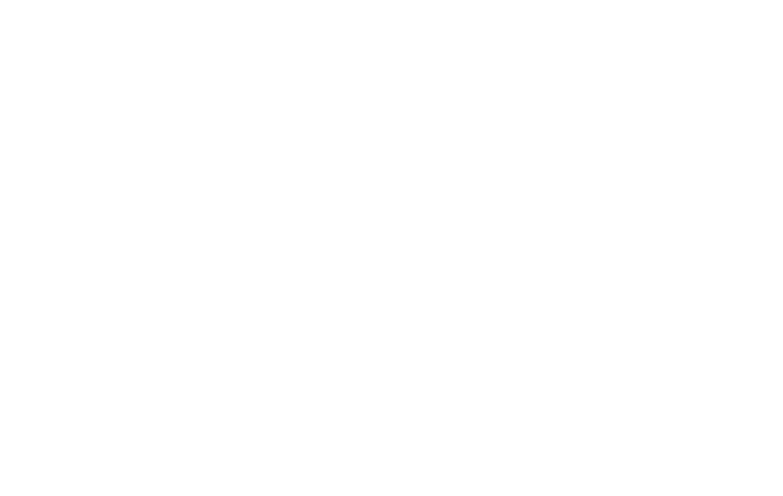
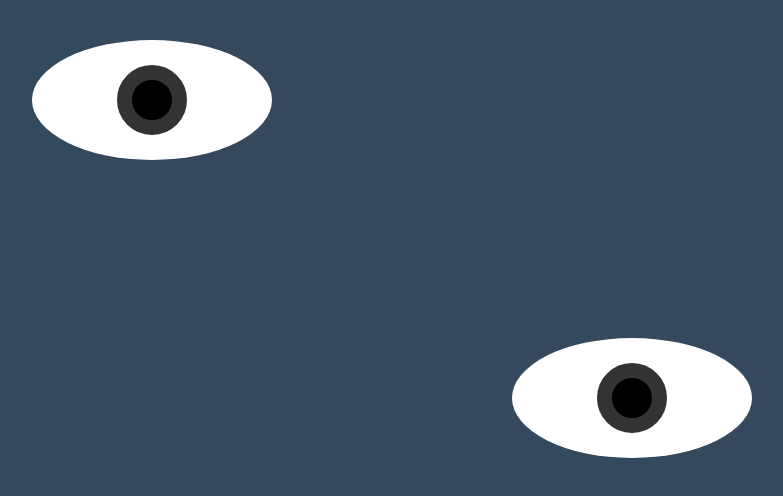
Before and after one commit to StanislavFedyna/eyes-follow-mouse-cursor, a plain HTML site: page index.html in a window 1280 px wide. Shown: the whole page, without its empty margins (8-791 px from the left). Drawn offline with Linux system fonts and the light colour scheme.

Commit message:
finished styling of eyes, added js file

```diff
--- a/css/style.css
+++ b/css/style.css
@@ -0,0 +1,51 @@
+body{
+  margin: 0;
+  padding: 0;
+  background: #34495e;
+}
+.eyes{
+  position: absolute;
+  top: 50%;
+  transform: translateY(-50%);
+  -webkit-transform: translateY(-50%);
+  -moz-transform: translateY(-50%);
+  -ms-transform: translateY(-50%);
+  -o-transform: translateY(-50%);
+  width: 100%;
+  text-align: center;
+}
+
+.eye{
+  width: 240px;
+  height: 120px;
+  background: #fff;
+  display: inline-block;
+  margin: 40px;
+  border-radius: 50%;
+  -webkit-border-radius: 50%;
+  -moz-border-radius: 50%;
+  -ms-border-radius: 50%;
+  -o-border-radius: 50%;
+  position: relative;
+  overflow: hidden;
+}
+
+.ball{
+  width: 40px;
+  height: 40px;
+  background: #000;
+  position: absolute;
+  top:50%;
+  left: 50%;
+  transform: translate(-50%, -50%);
+  -webkit-transform: translate(-50%, -50%);
+  -moz-transform: translate(-50%, -50%);
+  -ms-transform: translate(-50%, -50%);
+  -o-transform: translate(-50%, -50%);
+  border-radius: 50%;
+  -webkit-border-radius: 50%;
+  -moz-border-radius: 50%;
+  -ms-border-radius: 50%;
+  -o-border-radius: 50%;
+  border: 15px solid #333;
+}
--- a/index.html
+++ b/index.html
@@ -19,6 +19,9 @@
   <div class="eye">
     <div class="ball"></div>
   </div>
+
+  <!-- Scripts -->
+  <script src="js/main.js"></script>
 </body>
 
 </html>
```
Also changed, not shown: js/main.js (added).
